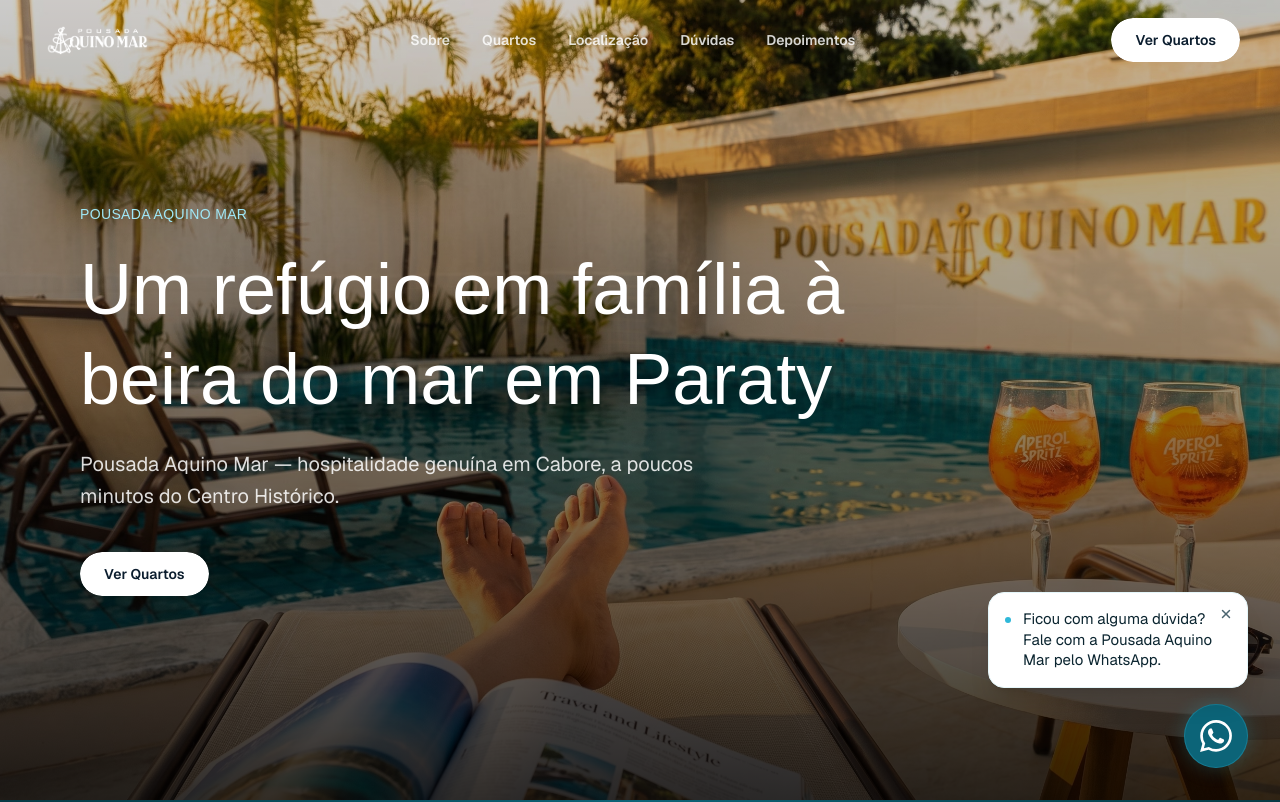
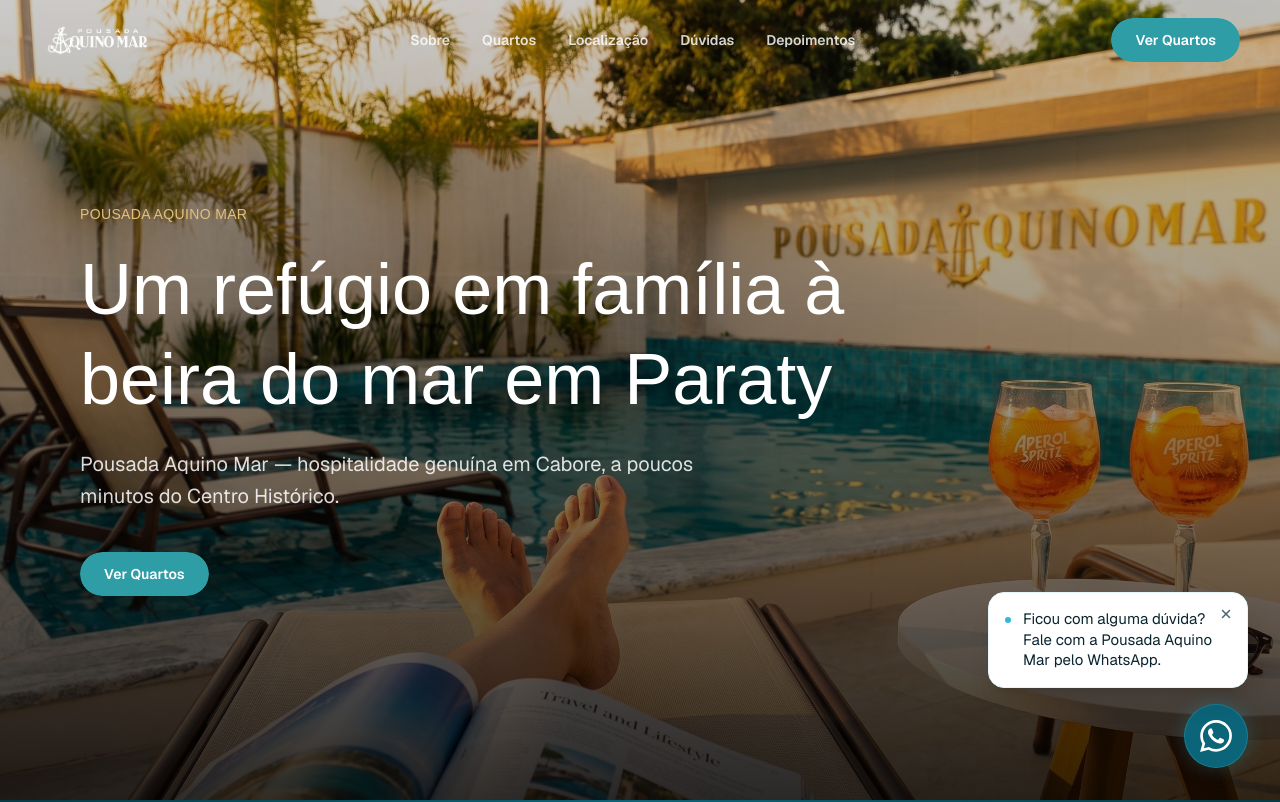
Before and after one commit to silvarodrigueswender30-del/Pousada-aquinomar, a Next.js app: page / in a window 1280 px wide. Shown: the top 802 px of the page. Built offline with nearby package versions, Linux system fonts and the light colour scheme; a web font is replaced by a local one.

Commit message:
color: migrate hero and header to brand palette

```diff
--- a/src/components/sections/header.tsx
+++ b/src/components/sections/header.tsx
@@ -47,7 +47,7 @@ export function Header() {
         "fixed inset-x-0 top-0 z-50 transition-all duration-300",
         isHomeTop
           ? "bg-transparent text-white"
-          : "bg-white/95 text-slate-950 shadow-sm shadow-[#063A45]/10 backdrop-blur-md",
+          : "bg-brand-surface-alt/95 text-brand-primary shadow-sm shadow-brand-primary/10 backdrop-blur-md",
       )}
     >
       <div className="mx-auto flex h-20 w-full items-center justify-between px-5 md:px-10">
@@ -79,8 +79,8 @@ export function Header() {
               className={cn(
                 "text-sm font-semibold transition-colors duration-200",
                 isHomeTop
-                  ? "text-white/82 hover:text-white"
-                  : "text-slate-700 hover:text-[#0C6478]",
+                  ? "border-b border-transparent text-white/82 hover:border-brand-gold hover:text-white"
+                  : "border-b border-transparent text-brand-text/80 hover:border-brand-gold hover:text-brand-primary",
               )}
             >
               {link.label}
@@ -89,7 +89,12 @@ export function Header() {
         </nav>
 
         <div className="hidden lg:block">
-          <CTAButton href="/#quartos" target="_self" variant={ctaVariant}>
+          <CTAButton
+            href="/#quartos"
+            target="_self"
+            variant={ctaVariant}
+            className="[&>*]:bg-brand-cta [&_*]:text-white hover:[&>*]:brightness-90 hover:[&>*]:shadow-lg hover:[&>*]:shadow-brand-primary/20 focus-visible:ring-brand-cta-light"
+          >
             Ver Quartos
           </CTAButton>
         </div>
@@ -97,10 +102,10 @@ export function Header() {
         <button
           type="button"
           className={cn(
-            "inline-flex h-11 w-11 items-center justify-center rounded-full border transition-colors duration-200 focus-visible:outline-none focus-visible:ring-2 focus-visible:ring-[#2FB8D9] focus-visible:ring-offset-2 lg:hidden",
+            "inline-flex h-11 w-11 items-center justify-center rounded-full border transition-colors duration-200 focus-visible:outline-none focus-visible:ring-2 focus-visible:ring-brand-cta-light focus-visible:ring-offset-2 lg:hidden",
             isHomeTop
               ? "border-white/25 bg-white/10 text-white"
-              : "border-[#063A45]/10 bg-white text-[#063A45] shadow-sm",
+              : "border-brand-primary/10 bg-brand-surface-alt text-brand-primary shadow-sm",
           )}
           aria-label={isMenuOpen ? "Fechar menu" : "Abrir menu"}
           aria-expanded={isMenuOpen}
@@ -112,7 +117,7 @@ export function Header() {
 
       <div
         className={cn(
-          "overflow-hidden border-t border-[#063A45]/10 bg-white text-slate-950 shadow-lg shadow-[#063A45]/10 transition-all duration-300 lg:hidden",
+          "overflow-hidden border-t border-brand-primary/10 bg-brand-surface-alt text-brand-primary shadow-lg shadow-brand-primary/10 transition-all duration-300 lg:hidden",
           isMenuOpen ? "max-h-[28rem] opacity-100" : "max-h-0 opacity-0",
         )}
       >
@@ -121,7 +126,7 @@ export function Header() {
             <Link
               key={link.href}
               href={link.href}
-              className="border-b border-[#063A45]/10 py-4 font-heading text-lg font-medium text-slate-950 transition-colors hover:text-[#0C6478]"
+              className="border-b border-brand-primary/10 py-4 font-heading text-lg font-medium text-brand-primary transition-colors hover:border-brand-gold hover:text-brand-primary"
               onClick={() => setIsMenuOpen(false)}
             >
               {link.label}
@@ -132,7 +137,7 @@ export function Header() {
             href="/#quartos"
             target="_self"
             variant="on-light"
-            className="mt-5"
+            className="mt-5 [&>*]:bg-brand-cta [&_*]:text-white hover:[&>*]:brightness-90 hover:[&>*]:shadow-lg hover:[&>*]:shadow-brand-primary/20 focus-visible:ring-brand-cta-light"
           >
             Ver Quartos
           </CTAButton>
--- a/src/components/sections/hero-section.tsx
+++ b/src/components/sections/hero-section.tsx
@@ -3,7 +3,7 @@ import { CTAButton } from "@/components/ui/cta-button"
 
 export function HeroSection() {
   return (
-    <section id="inicio" className="relative flex min-h-screen w-full scroll-mt-24 items-center overflow-hidden bg-[#063A45]">
+    <section id="inicio" className="relative flex min-h-screen w-full scroll-mt-24 items-center overflow-hidden bg-brand-primary">
       <Image
         src="/images/hero/hero01.avif"
         alt="Piscina da Pousada Aquino Mar ao entardecer"
@@ -15,7 +15,7 @@ export function HeroSection() {
       <div className="absolute inset-0 bg-gradient-to-t from-black/80 via-black/40 to-black/20" />
       <div className="relative z-10 mx-auto w-full max-w-6xl px-4 py-28 text-white md:py-36">
         <div className="max-w-3xl">
-          <p className="font-heading text-sm font-medium uppercase tracking-wide text-[#9FE8F7]">
+          <p className="font-heading text-sm font-medium uppercase tracking-wide text-brand-gold-light">
             Pousada Aquino Mar
           </p>
           <h1 className="mt-5 font-heading text-5xl font-light leading-tight md:text-7xl">
@@ -26,7 +26,12 @@ export function HeroSection() {
             do Centro Histórico.
           </p>
           <div className="mt-10">
-            <CTAButton href="#quartos" target="_self" variant="on-dark">
+            <CTAButton
+              href="#quartos"
+              target="_self"
+              variant="on-dark"
+              className="[&>*]:bg-brand-cta [&_*]:text-white hover:[&>*]:brightness-90 hover:[&>*]:shadow-lg hover:[&>*]:shadow-brand-primary/20 focus-visible:ring-brand-cta-light"
+            >
               Ver Quartos
             </CTAButton>
           </div>
```
